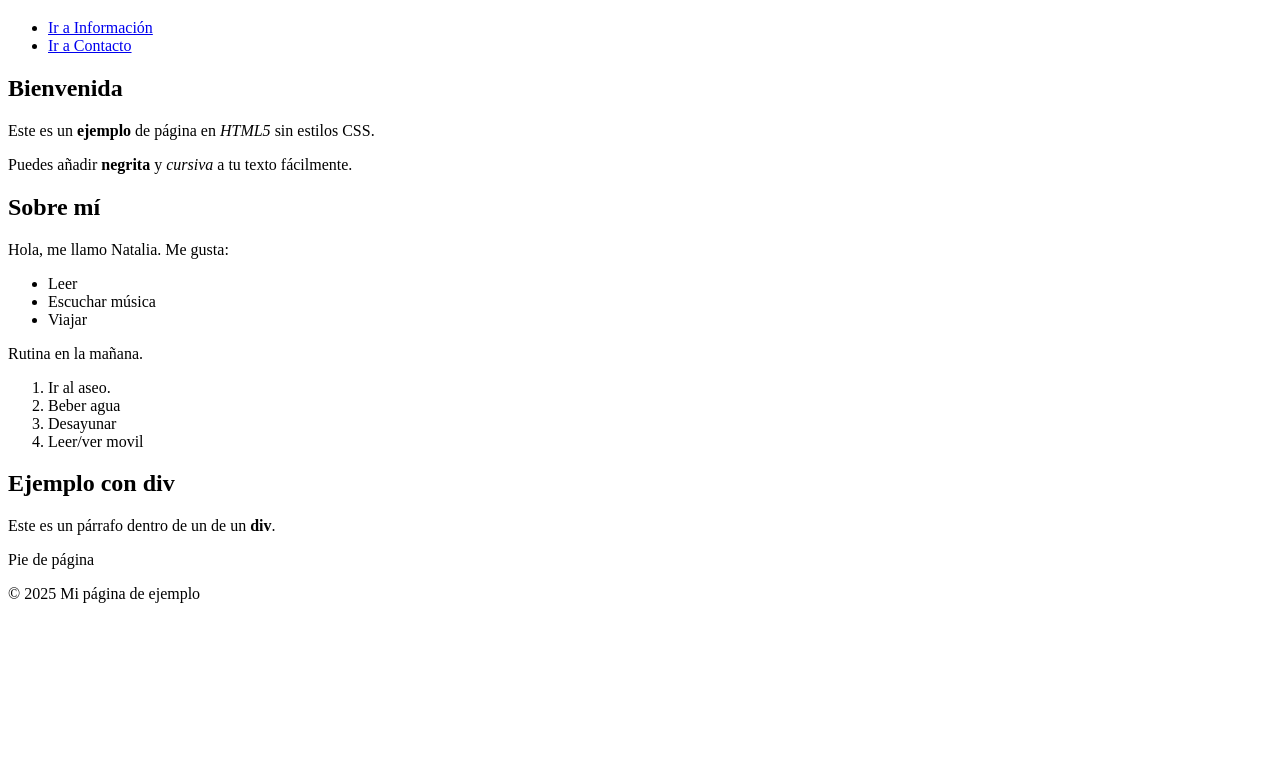
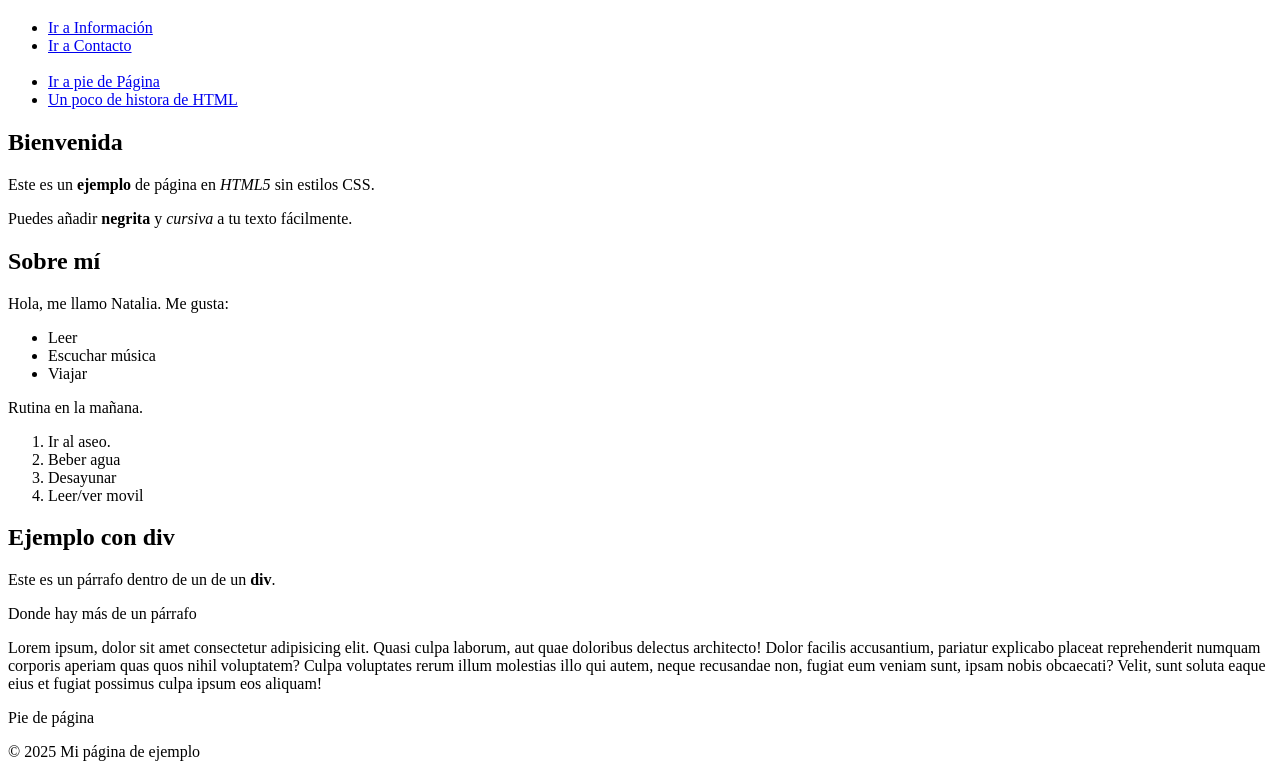
Before and after one commit to NataliaSevilla/modulo2_natalia, a plain HTML site: page index.html in a window 1280 px wide. Shown: the part 61-838 px from the top of the page. Before the commit the page ends 800 px from the top, so only its background shows below. Drawn offline with Linux system fonts and the light colour scheme.

Commit message:
actualizar el index con las nuevas indicaciones de agregar link a la misma página y link a una página externa

```diff
--- a/index.html
+++ b/index.html
@@ -12,6 +12,9 @@
         <ul>
           <li><a href="info.html">Ir a Información</a></li>
           <li><a href="contacto.html">Ir a Contacto</a></li>
+          <br>
+          <li><a href="#pie_pagina">Ir a pie de Página</a></li>
+          <li><a href="https://keepcoding.io/blog/historia-de-html/" target="_parent">Un poco de histora de HTML</a></li>
         </ul>
       </nav>
     </header>
@@ -46,12 +49,15 @@
         <h2>Ejemplo con div</h2>
         <div>
           <p>Este es un párrafo dentro de un de un <b>div</b>.</p>
+          <p>Donde hay más de un párrafo</p>
+          <p>Lorem ipsum, dolor sit amet consectetur adipisicing elit. Quasi culpa laborum, aut quae doloribus delectus architecto! Dolor facilis accusantium, pariatur explicabo placeat reprehenderit numquam corporis aperiam quas quos nihil voluptatem?
+          Culpa voluptates rerum illum molestias illo qui autem, neque recusandae non, fugiat eum veniam sunt, ipsam nobis obcaecati? Velit, sunt soluta eaque eius et fugiat possimus culpa ipsum eos aliquam!</p>
         </div>
       </section>
     </main>
 
     <!-- Pie de página -->
-    <footer>
+    <footer id="pie_pagina">
       <p>Pie de página</p>
       <p>&copy; 2025 Mi página de ejemplo</p>
     </footer>
```
